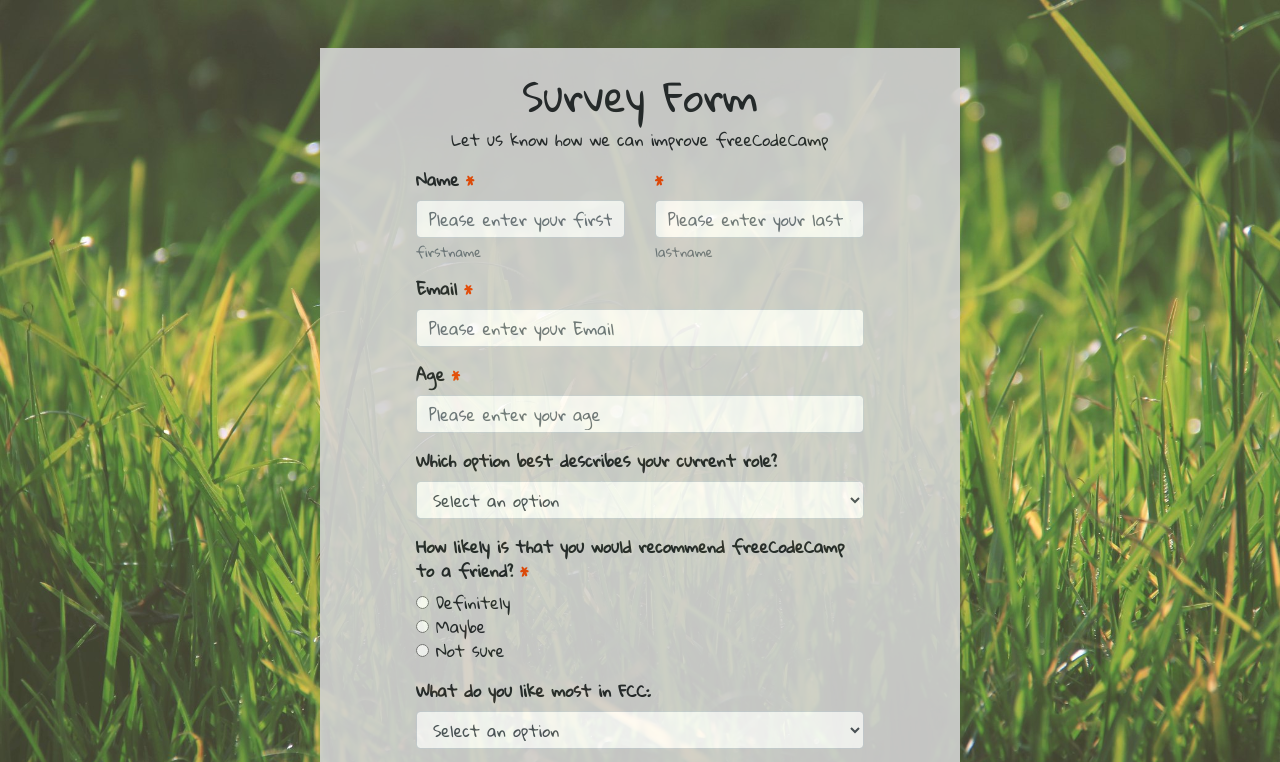
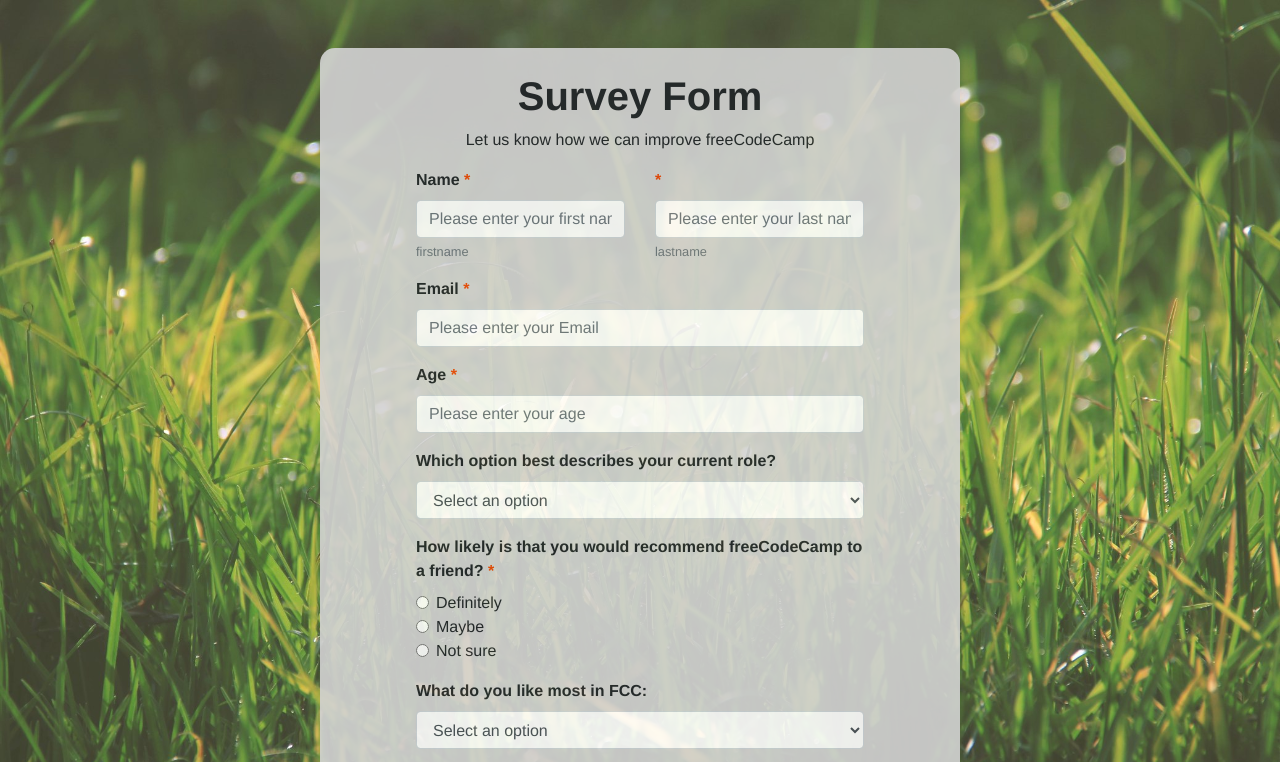
Before and after one commit to weishian-wang/weishian-wang.github.io, a plain HTML site: page survey-form/index.html in a window 1280 px wide. Shown: the top 762 px of the page. Drawn offline with nearby package versions, Linux system fonts and the light colour scheme.

Commit message:
Update style

```diff
--- a/survey-form/style.css
+++ b/survey-form/style.css
@@ -1,7 +1,5 @@
-@import url('https://fonts.googleapis.com/css?family=Gloria+Hallelujah');
-
 body {
-  font-family: 'Gloria Hallelujah', cursive;
+  font-family: "Helvetica", "Verdana", "Arial", sans-serif;
   background-image: url('./img/header.jpg');
   background-size: cover;
   background-position: center;
@@ -9,10 +7,15 @@ body {
   background-attachment: fixed;
 }
 
+#title {
+  font-weight: bold;
+}
+
 .page-center {
   width: 50%;
   background-color: LightGray;
   opacity: 0.9;
+  border-radius: 15px;
   animation: fallingDown 1.8s forwards 0s ease;
 }
 
```
